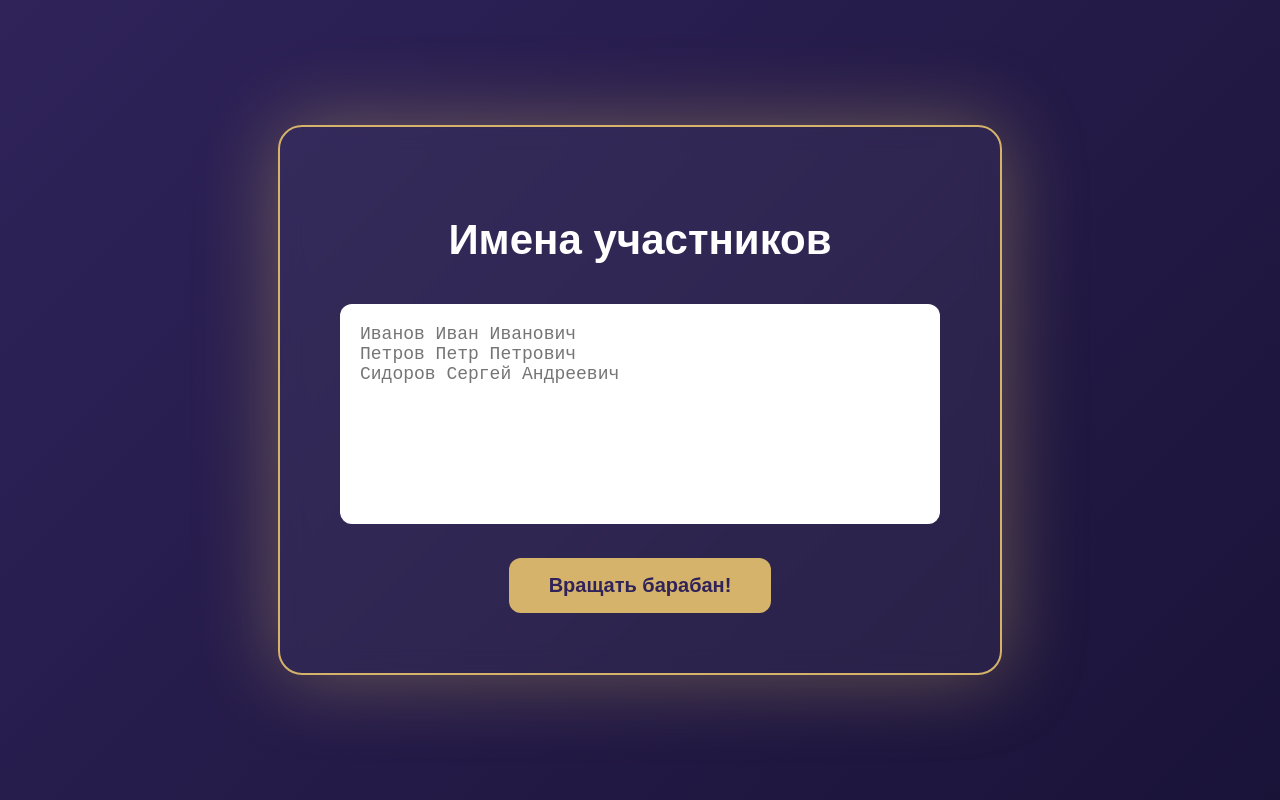
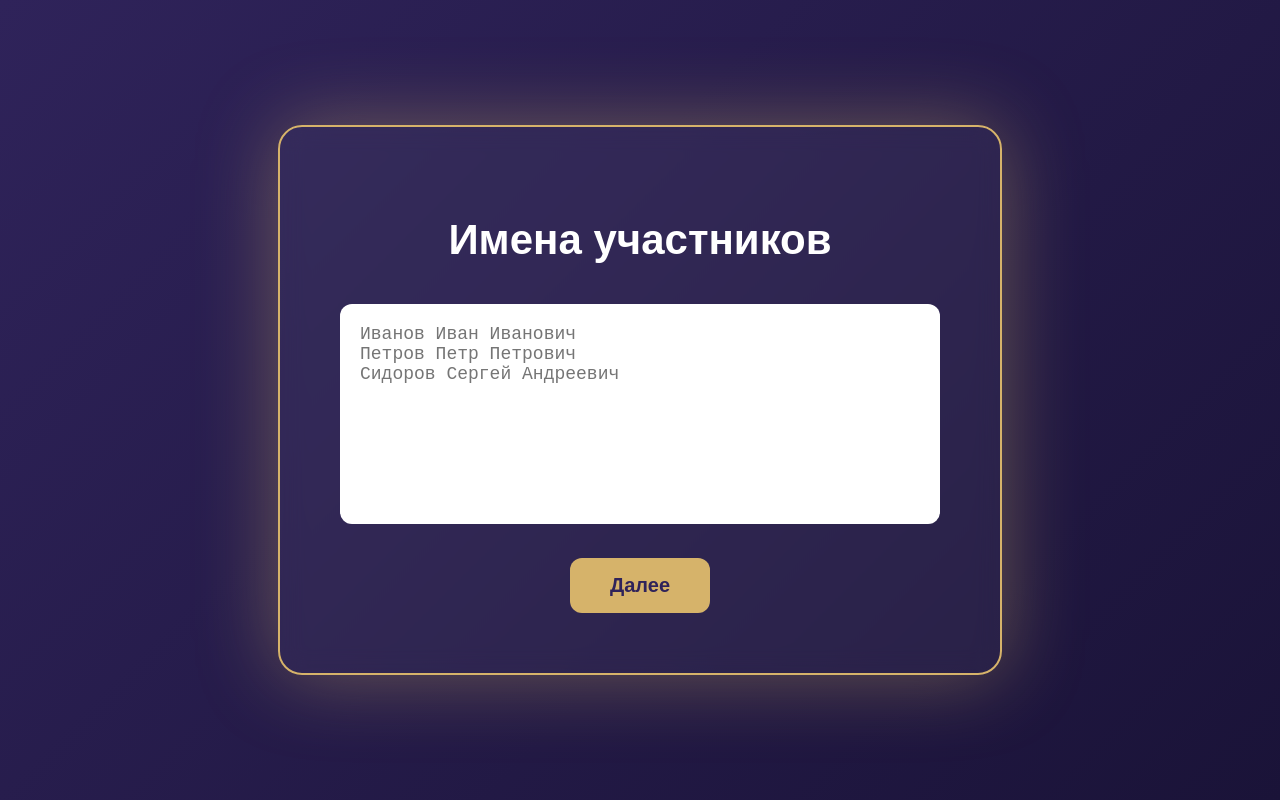
Before and after one commit to marloy/random-winner, a React (Vite) app: page / in a window 1280 px wide. Built offline with nearby package versions, Linux system fonts and the light colour scheme.

Commit message:
fix: изменён текст кнопки

```diff
--- a/src/features/participants-input/ParticipantsScreen.tsx
+++ b/src/features/participants-input/ParticipantsScreen.tsx
@@ -32,7 +32,7 @@ export default function ParticipantsScreen() {
           value={value}
           onChange={(e) => setValue(e.target.value)}
         />
-        <button onClick={handleStart}>Вращать барабан!</button>
+        <button onClick={handleStart}>Далее</button>
       </div>
     </div>
   );
```
